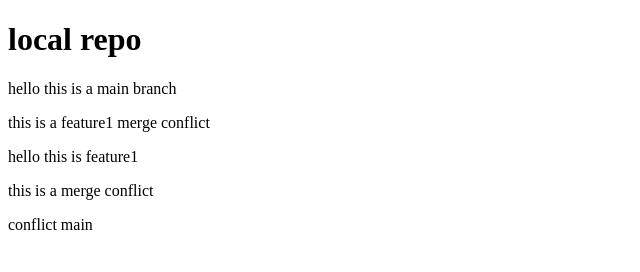
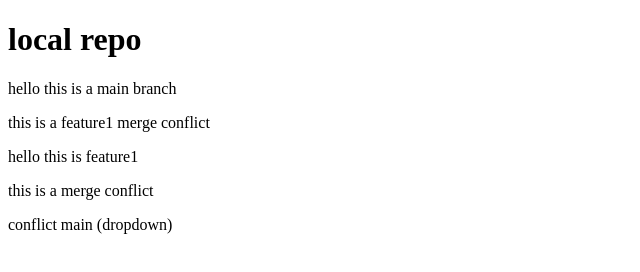
Before and after one commit to ahmadqasim86/local-repo-, a plain HTML site: page index.html in a window 1280 px wide. Shown: the whole page, without its empty margins (0-640 px from the left). Drawn offline with Linux system fonts and the light colour scheme.

```diff
--- a/index.html
+++ b/index.html
@@ -11,6 +11,6 @@
     <p>this is a feature1 merge conflict</p>
     <p>hello this is feature1</p>
     <p>this is a merge conflict</p>
-    <p>conflict main</p>
+    <p>conflict main (dropdown)</p>
 </body>
 </html>
```
